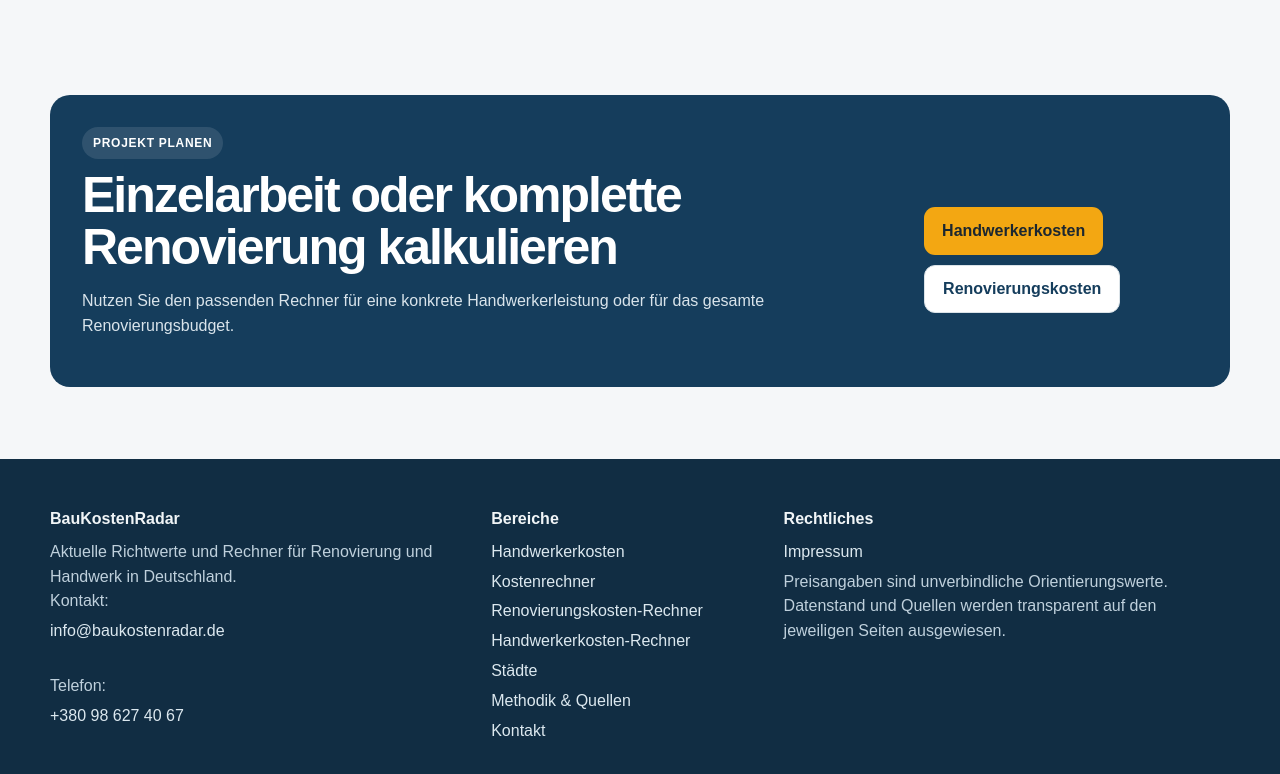
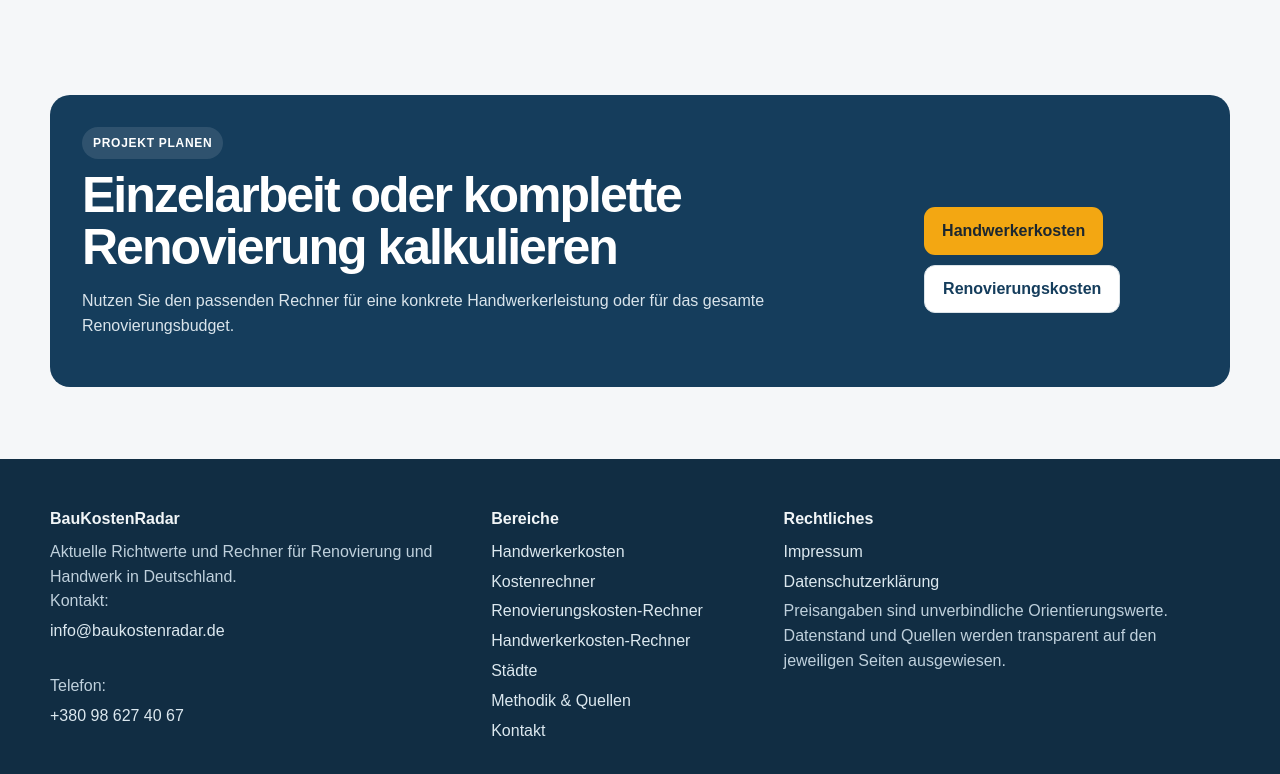
Before and after one commit to maxympaschenko-tech/baukostenradar-de, a Next.js app: page / in a window 1280 px wide. Shown: the part 4041-4815 px from the top of the page. Built offline with nearby package versions, Linux system fonts and the light colour scheme; no server answers.

Commit message:
Add privacy policy to footer

```diff
--- a/components/site-footer.tsx
+++ b/components/site-footer.tsx
@@ -26,6 +26,7 @@ export function SiteFooter() {
         <div>
           <strong>Rechtliches</strong>
           <Link href="/impressum">Impressum</Link>
+          <Link href="/datenschutz">Datenschutzerklärung</Link>
           <p>Preisangaben sind unverbindliche Orientierungswerte. Datenstand und Quellen werden transparent auf den jeweiligen Seiten ausgewiesen.</p>
         </div>
       </div>
```
